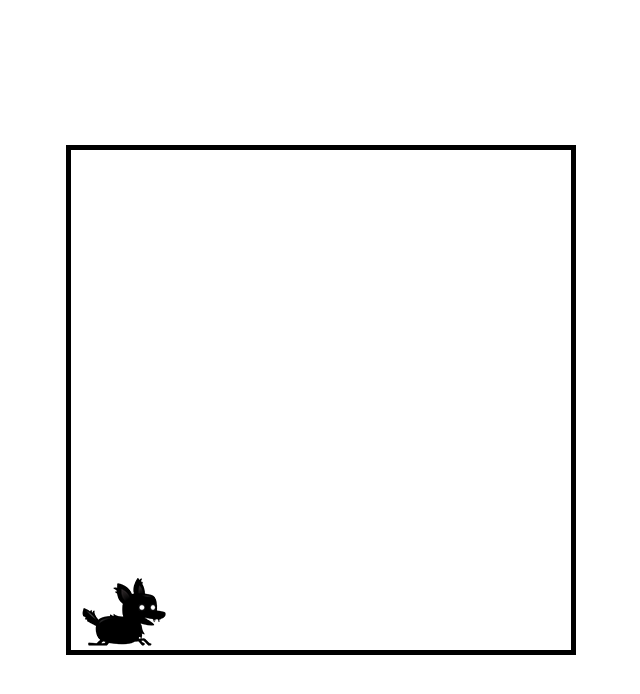
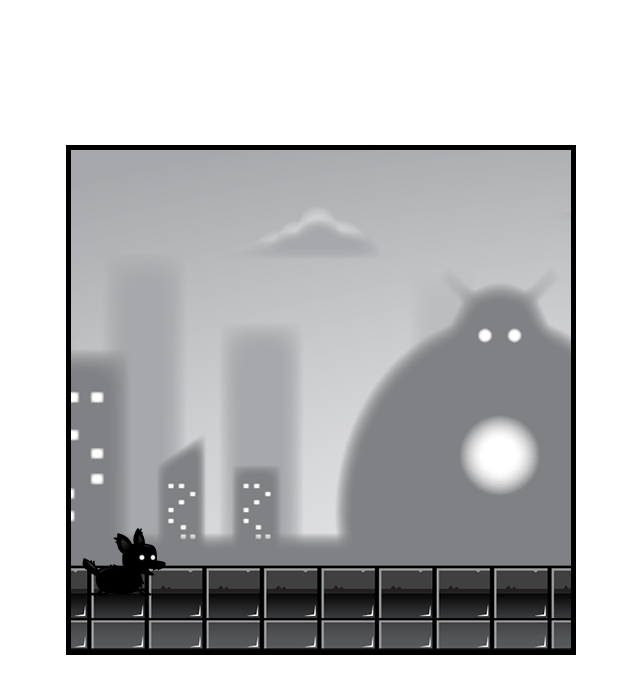
Before and after one commit to markkong30/runner-game, a website built with webpack: page public/index.html in a window 1280 px wide. Shown: the whole page, without its empty margins (319-959 px from the left). Built offline with nearby package versions, Linux system fonts and the light colour scheme.

Commit message:
implement parallex background

```diff
--- a/public/index.css
+++ b/public/index.css
@@ -17,3 +17,11 @@
 #player {
 	display: none;
 }
+
+#city-1,
+#city-2,
+#city-3,
+#city-4,
+#city-5 {
+	display: none;
+}
--- a/public/index.html
+++ b/public/index.html
@@ -10,5 +10,10 @@
 	<body>
 		<canvas id="canvas-1"></canvas>
 		<img id="player" src="./assets/player.png" alt="" />
+		<img id="city-1" src="./assets/city-1.png" alt="" />
+		<img id="city-2" src="./assets/city-2.png" alt="" />
+		<img id="city-3" src="./assets/city-3.png" alt="" />
+		<img id="city-4" src="./assets/city-4.png" alt="" />
+		<img id="city-5" src="./assets/city-5.png" alt="" />
 	</body>
 </html>
--- /dev/null
+++ b/src/background/background.ts
@@ -0,0 +1,84 @@
+import { Game } from '..';
+import { Layer } from './layer';
+
+export class Background {
+	game: Game;
+	width: number;
+	height: number;
+	layer1Image: HTMLImageElement;
+	layer2Image: HTMLImageElement;
+	layer3Image: HTMLImageElement;
+	layer4Image: HTMLImageElement;
+	layer5Image: HTMLImageElement;
+	layer1: Layer;
+	layer2: Layer;
+	layer3: Layer;
+	layer4: Layer;
+	layer5: Layer;
+	backgroundLayers: Layer[];
+
+	constructor(game: Game) {
+		this.game = game;
+		this.width = 1667;
+		this.height = 500;
+		this.layer1Image = document.querySelector('#city-1') as HTMLImageElement;
+		this.layer2Image = document.querySelector('#city-2') as HTMLImageElement;
+		this.layer3Image = document.querySelector('#city-3') as HTMLImageElement;
+		this.layer4Image = document.querySelector('#city-4') as HTMLImageElement;
+		this.layer5Image = document.querySelector('#city-5') as HTMLImageElement;
+		this.layer1 = new Layer(
+			this.game,
+			this.width,
+			this.height,
+			0,
+			this.layer1Image
+		);
+		this.layer2 = new Layer(
+			this.game,
+			this.width,
+			this.height,
+			0.2,
+			this.layer2Image
+		);
+		this.layer3 = new Layer(
+			this.game,
+			this.width,
+			this.height,
+			0.4,
+			this.layer3Image
+		);
+		this.layer4 = new Layer(
+			this.game,
+			this.width,
+			this.height,
+			0.8,
+			this.layer4Image
+		);
+		this.layer5 = new Layer(
+			this.game,
+			this.width,
+			this.height,
+			2,
+			this.layer5Image
+		);
+		this.backgroundLayers = [
+			this.layer1,
+			this.layer2,
+			this.layer3,
+			this.layer4,
+			this.layer5
+		];
+	}
+
+	update() {
+		this.backgroundLayers.forEach((layer) => {
+			layer.update();
+		});
+	}
+
+	draw(context: CanvasRenderingContext2D) {
+		this.backgroundLayers.forEach((layer) => {
+			layer.draw(context);
+		});
+	}
+}
--- /dev/null
+++ b/src/background/layer.ts
@@ -0,0 +1,46 @@
+import { Game } from '../index';
+
+export class Layer {
+	game: Game;
+	width: number;
+	height: number;
+	speedModifer: number;
+	image: HTMLImageElement;
+	x: number;
+	y: number;
+
+	constructor(
+		game: Game,
+		width: number,
+		height: number,
+		speedModifer: number,
+		image: HTMLImageElement
+	) {
+		this.game = game;
+		this.width = width;
+		this.height = height;
+		this.speedModifer = speedModifer;
+		this.image = image;
+		this.x = 0;
+		this.y = 0;
+	}
+
+	update() {
+		if (this.x < -this.width) {
+			this.x = 0;
+		} else {
+			this.x -= this.game.speed * this.speedModifer;
+		}
+	}
+
+	draw(context: CanvasRenderingContext2D) {
+		context.drawImage(this.image, this.x, this.y, this.width, this.height);
+		context.drawImage(
+			this.image,
+			this.x + this.width,
+			this.y,
+			this.width,
+			this.height
+		);
+	}
+}
--- a/src/index.ts
+++ b/src/index.ts
@@ -1,3 +1,4 @@
+import { Background } from './background/background';
 import { KeyboardHandler } from './keyboard';
 import { Player } from './player';
 
@@ -11,21 +12,29 @@ canvas.height = 500;
 export class Game {
 	width: number;
 	height: number;
+	margin: number;
+	speed: number;
+	background: Background;
 	player: Player;
 	input: KeyboardHandler;
 
 	constructor(width: number, height: number) {
 		this.width = width;
 		this.height = height;
+		this.margin = 50;
+		this.speed = 1;
+		this.background = new Background(this);
 		this.player = new Player(this);
 		this.input = new KeyboardHandler();
 	}
 
 	update(deltaTime: number) {
+		this.background.update();
 		this.player.update(this.input.keys, deltaTime);
 	}
 
 	draw(context: CanvasRenderingContext2D) {
+		this.background.draw(context);
 		this.player.draw(context);
 	}
 }
--- a/src/player.ts
+++ b/src/player.ts
@@ -30,7 +30,7 @@ export class Player {
 		this.width = 100;
 		this.height = 92;
 		this.x = 0;
-		this.y = this.game.height - this.height;
+		this.y = this.game.height - this.height - this.game.margin;
 		this.image = document.querySelector('#player') as HTMLImageElement;
 		this.frameX = 0;
 		this.frameY = 0;
@@ -110,7 +110,7 @@ export class Player {
 	}
 
 	onGround() {
-		return this.y >= this.game.height - this.height;
+		return this.y >= this.game.height - this.height - this.game.margin;
 	}
 
 	setState(state: number) {
--- a/src/types.ts
+++ b/src/types.ts
@@ -1,3 +1,5 @@
+import { Falling } from './playerStates/Falling';
+import { Jumping } from './playerStates/Jumping';
 import { Running } from './playerStates/Running';
 import { Sitting } from './playerStates/Sitting';
 
@@ -10,4 +12,4 @@ export enum State {
 	FALLING
 }
 
-export type StateClass = Sitting | Running;
+export type StateClass = Sitting | Running | Jumping | Falling;
```
Also changed, not shown: public/assets/city-1.png (added), public/assets/city-2.png (added), public/assets/city-3.png (added), public/assets/city-4.png (added), public/assets/city-5.png (added).
